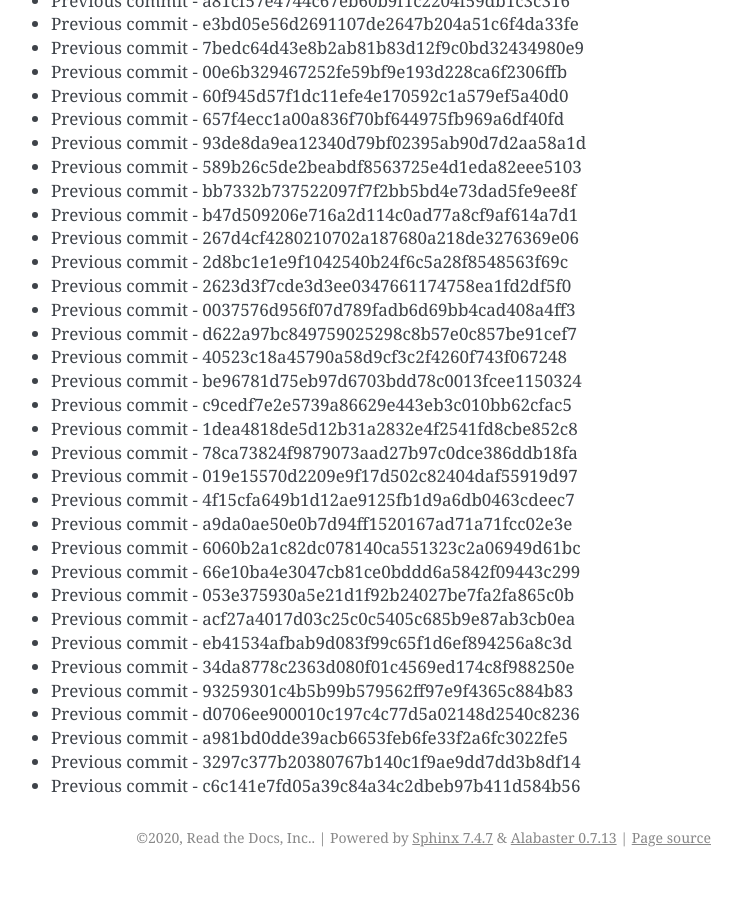
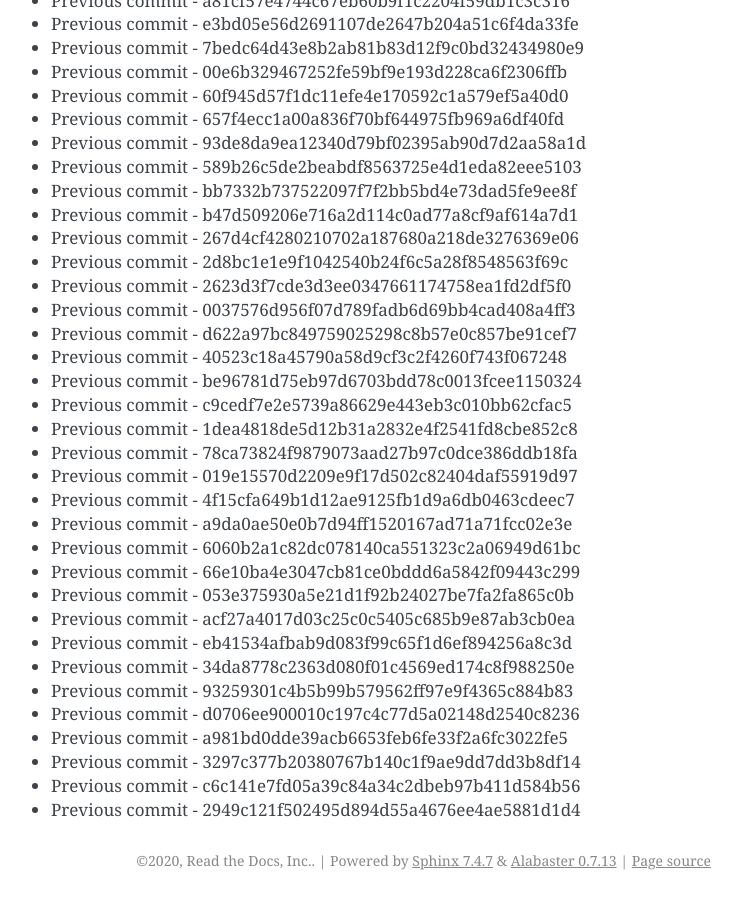
Before and after one commit to readthedocs/rtd-git-stresstest, a Sphinx documentation site: the page built from docs/updates.rst, in a window 1280 px wide and 900 px high, scrolled down 45060 px. Shown: the whole window, without its empty margins (399-1141 px from the left). Built offline with Sphinx 7.4.7, drawn with Linux system fonts in a browser that asks for light colours; before the commit the page ends 45937 px from its top, so only the background shows below that.

Commit message:
Generating commit from previous: 2949c121f502495d894d55a4676ee4ae5881d1d4

```diff
--- a/docs/updates.rst
+++ b/docs/updates.rst
@@ -1925,3 +1925,4 @@ It can be tested for any performance characteristics.
 * Previous commit - a981bd0dde39acb6653feb6fe33f2a6fc3022fe5
 * Previous commit - 3297c377b20380767b140c1f9ae9dd7dd3b8df14
 * Previous commit - c6c141e7fd05a39c84a34c2dbeb97b411d584b56
+* Previous commit - 2949c121f502495d894d55a4676ee4ae5881d1d4
```
